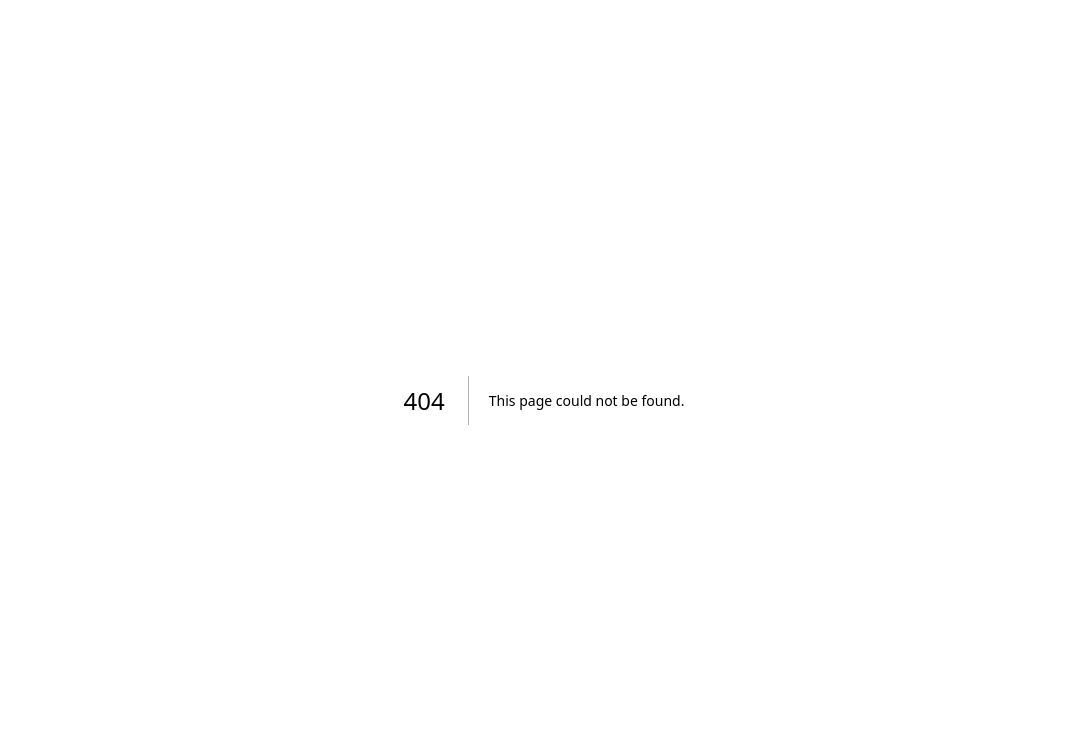
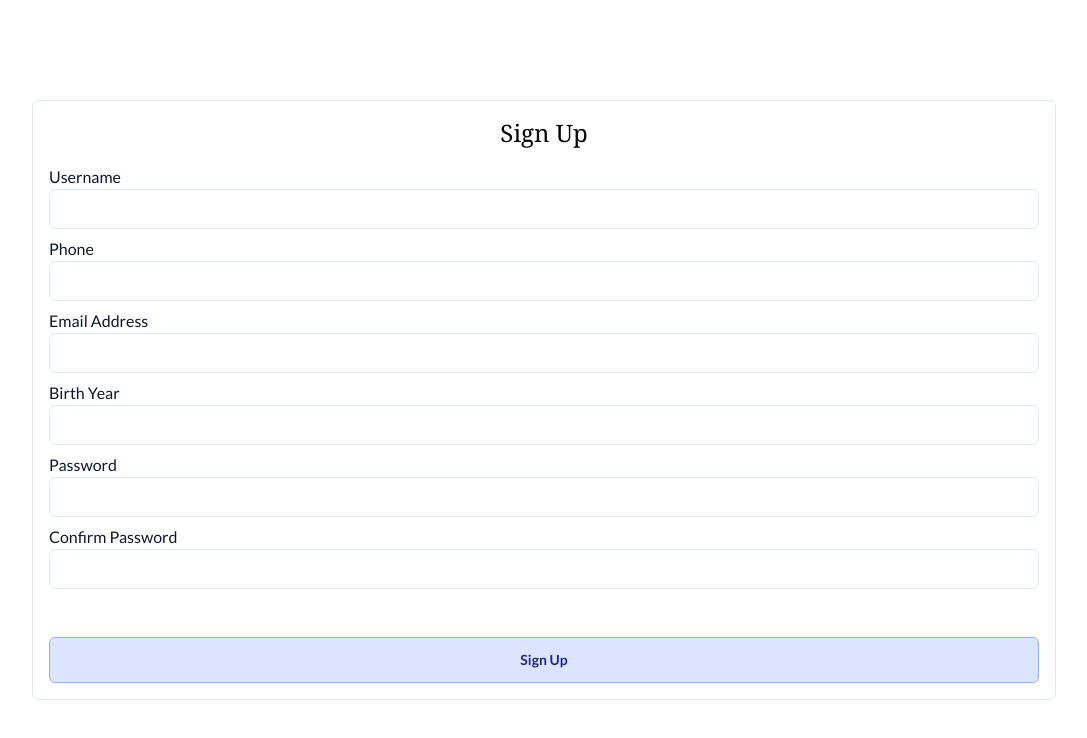
Before and after one commit to edmundlzen/ai-fin-web, a Next.js app: page /signup in a window 1280 px wide. Before the commit this address had no page. Shown: the top 738 px of the page, without its empty margins (96-1183 px from the left). Built offline with nearby package versions, Linux system fonts and the light colour scheme; a web font is replaced by a local one; what tailwindcss-hero-patterns would draw is missing.

Commit message:
Add login and signup pages

```diff
--- /dev/null
+++ b/src/pages/login.tsx
@@ -0,0 +1,105 @@
+import { Formik, Form, Field, ErrorMessage } from "formik";
+import * as Yup from "yup";
+
+const SignUpSchema = Yup.object().shape({
+  email: Yup.string().email("Invalid email").required("Required"),
+  password: Yup.string().required("Required"),
+});
+
+export default function Login() {
+  return (
+    <main className="flex h-screen items-center justify-center overflow-y-scroll bg-[length:100px_100px] heropattern-wiggle-slate-50">
+      <div className="min-h-4/5 h-fit w-4/5 rounded-md border border-slate-200 bg-white">
+        <h1 className="mt-4 text-center font-serif text-2xl font-normal">
+          Login
+        </h1>
+        <Formik
+          initialValues={{
+            email: "",
+            password: "",
+          }}
+          validationSchema={SignUpSchema}
+          onSubmit={(values, { setSubmitting }) => {
+            console.log(values);
+          }}
+        >
+          {({ isSubmitting }) => (
+            <Form className="flex h-fit flex-col justify-center space-y-2 p-4">
+              <div>
+                <Field
+                  label="Email Address"
+                  name="email"
+                  type="email"
+                  component={CustomInput}
+                />
+                <CustomError name="email" />
+              </div>
+              <div>
+                <Field
+                  label="Password"
+                  name="password"
+                  type="password"
+                  component={CustomInput}
+                />
+                <CustomError name="password" />
+              </div>
+              <button
+                type="submit"
+                className="bg-tertiary text-primary border-secondary !mt-12 rounded-md border p-3 text-sm font-bold"
+              >
+                Login
+              </button>
+            </Form>
+          )}
+        </Formik>
+      </div>
+    </main>
+  );
+}
+
+function CustomInput({
+  field,
+  form,
+  type,
+  label,
+  ...props
+}: {
+  field: {
+    name: string;
+  } & React.InputHTMLAttributes<HTMLInputElement>;
+  form: never;
+  label: string;
+  type: string;
+}) {
+  return (
+    <div className="flex flex-col">
+      <label htmlFor={field.name} className="font-medium text-slate-900">
+        {label}
+      </label>
+      <input
+        {...field}
+        {...props}
+        type={type}
+        className="h-10 rounded-md border border-slate-200 p-2"
+        inputMode={
+          type === "number" ? "numeric" : type === "tel" ? "tel" : "text"
+        }
+        onInput={
+          type === "number"
+            ? (e) => {
+                e.currentTarget.value = e.currentTarget.value.slice(0, 4);
+              }
+            : undefined
+        }
+      />
+    </div>
+  );
+}
+
+function CustomError({ name }: { name: string }) {
+  return (
+    <ErrorMessage name={name}>
+      {(msg) => <div className="text-sm text-red-500">{msg}</div>}
+    </ErrorMessage>
+  );
+}
--- /dev/null
+++ b/src/pages/signup.tsx
@@ -0,0 +1,162 @@
+import { Formik, Form, Field, ErrorMessage } from "formik";
+import { ChangeEvent, useEffect } from "react";
+import * as Yup from "yup";
+
+const SignUpSchema = Yup.object().shape({
+  username: Yup.string()
+    .min(2, "Your username is too short")
+    .required("Required"),
+  phone: Yup.string().matches(
+    /^01[0-9]-[0-9]+$/,
+    "Phone number must be in the format 01X-XXXXXXX",
+  ),
+  email: Yup.string().email("Invalid email").required("Required"),
+  birthYear: Yup.number()
+    .required("Required")
+    .min(1900, "Invalid year")
+    .max(new Date().getFullYear(), "Invalid year"),
+  password: Yup.string()
+    .min(8, "Password is too short - should be 8 chars minimum.")
+    .required("Required"),
+  confirmPassword: Yup.string()
+    .oneOf([Yup.ref("password"), undefined], "Passwords must match")
+    .required("Required"),
+});
+
+export default function SignUp() {
+  return (
+    <main className="flex h-screen items-center justify-center overflow-y-scroll bg-[length:100px_100px] heropattern-wiggle-slate-50">
+      <div className="min-h-4/5 h-fit w-4/5 rounded-md border border-slate-200 bg-white">
+        <h1 className="mt-4 text-center font-serif text-2xl font-normal">
+          Sign Up
+        </h1>
+        <Formik
+          initialValues={{
+            username: "",
+            phone: "",
+            email: "",
+            birthYear: "",
+            password: "",
+            confirmPassword: "",
+          }}
+          validationSchema={SignUpSchema}
+          onSubmit={(values, { setSubmitting }) => {
+            console.log(values);
+          }}
+        >
+          {({ isSubmitting }) => (
+            <Form className="flex flex-col justify-center space-y-2 p-4">
+              <div>
+                <Field
+                  label="Username"
+                  name="username"
+                  type="text"
+                  component={CustomInput}
+                />
+                <CustomError name="username" />
+              </div>
+              <div>
+                <Field
+                  label="Phone"
+                  name="phone"
+                  type="tel"
+                  component={CustomInput}
+                />
+                <CustomError name="phone" />
+              </div>
+              <div>
+                <Field
+                  label="Email Address"
+                  name="email"
+                  type="email"
+                  component={CustomInput}
+                />
+                <CustomError name="email" />
+              </div>
+              <div>
+                <Field
+                  label="Birth Year"
+                  name="birthYear"
+                  type="number"
+                  component={CustomInput}
+                />
+                <CustomError name="birthYear" />
+              </div>
+              <div>
+                <Field
+                  label="Password"
+                  name="password"
+                  type="password"
+                  component={CustomInput}
+                />
+                <CustomError name="password" />
+              </div>
+              <div>
+                <Field
+                  label="Confirm Password"
+                  name="confirmPassword"
+                  type="password"
+                  component={CustomInput}
+                />
+                <CustomError name="confirmPassword" />
+              </div>
+              <button
+                type="submit"
+                className="bg-tertiary text-primary border-secondary !mt-12 rounded-md border p-3 text-sm font-bold"
+              >
+                Sign Up
+              </button>
+            </Form>
+          )}
+        </Formik>
+      </div>
+    </main>
+  );
+}
+
+function CustomInput({
+  field,
+  form,
+  type,
+  label,
+  ...props
+}: {
+  field: {
+    name: string;
+  } & React.InputHTMLAttributes<HTMLInputElement>;
+  form: never;
+  label: string;
+  type: string;
+}) {
+  return (
+    <div className="flex flex-col">
+      <label htmlFor={field.name} className="font-medium text-slate-900">
+        {label}
+      </label>
+      <input
+        {...field}
+        {...props}
+        type={type}
+        className="h-10 rounded-md border border-slate-200 p-2"
+        inputMode={
+          type === "number" ? "numeric" : type === "tel" ? "tel" : "text"
+        }
+        onInput={
+          type === "number"
+            ? (e) => {
+                e.currentTarget.value = e.currentTarget.value.slice(0, 4);
+              }
+            : undefined
+        }
+      />
+    </div>
+  );
+}
+
+function CustomError({ name }: { name: string }) {
+  return (
+    <ErrorMessage name={name}>
+      {(msg) => <div className="text-sm text-red-500">{msg}</div>}
+    </ErrorMessage>
+  );
+}
```
